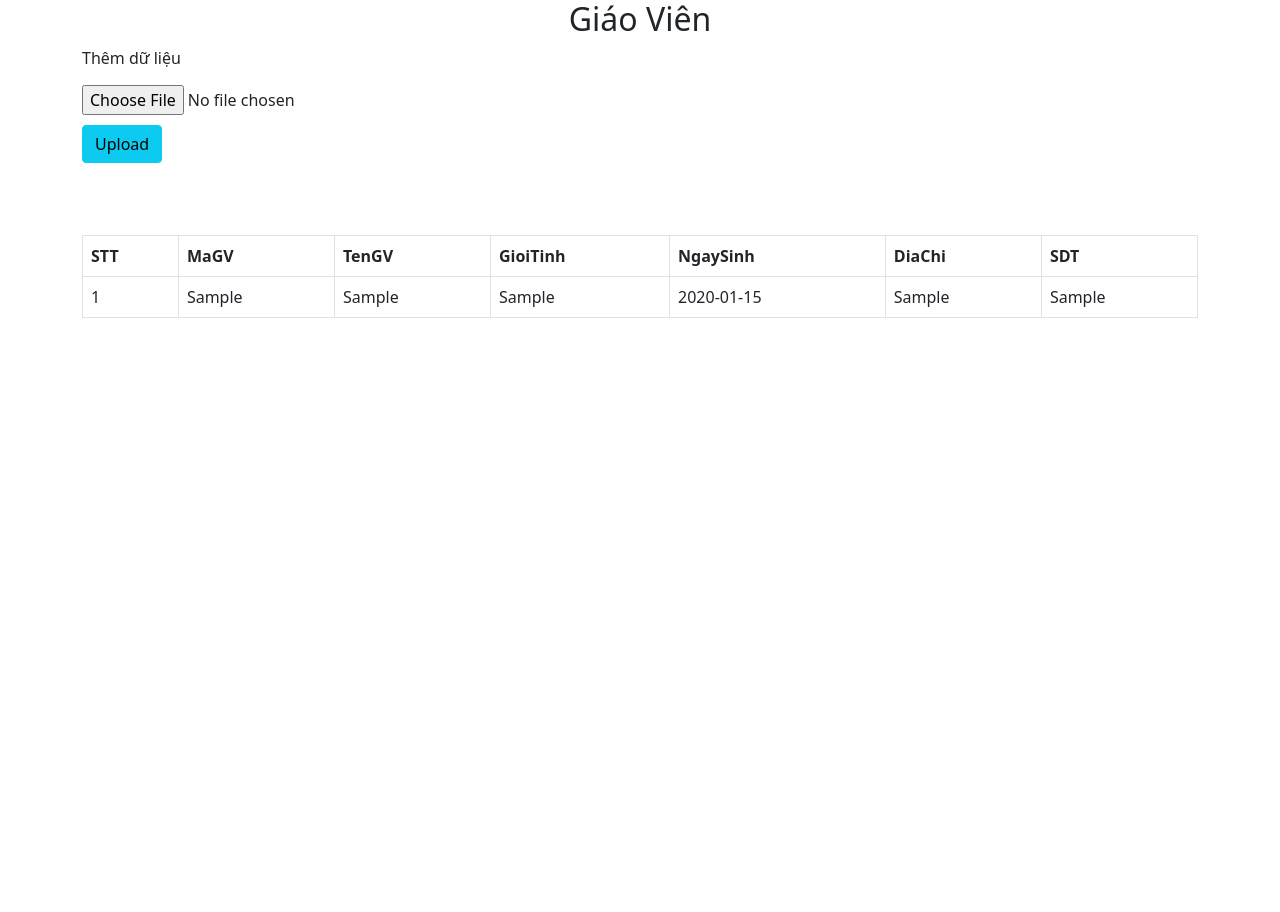
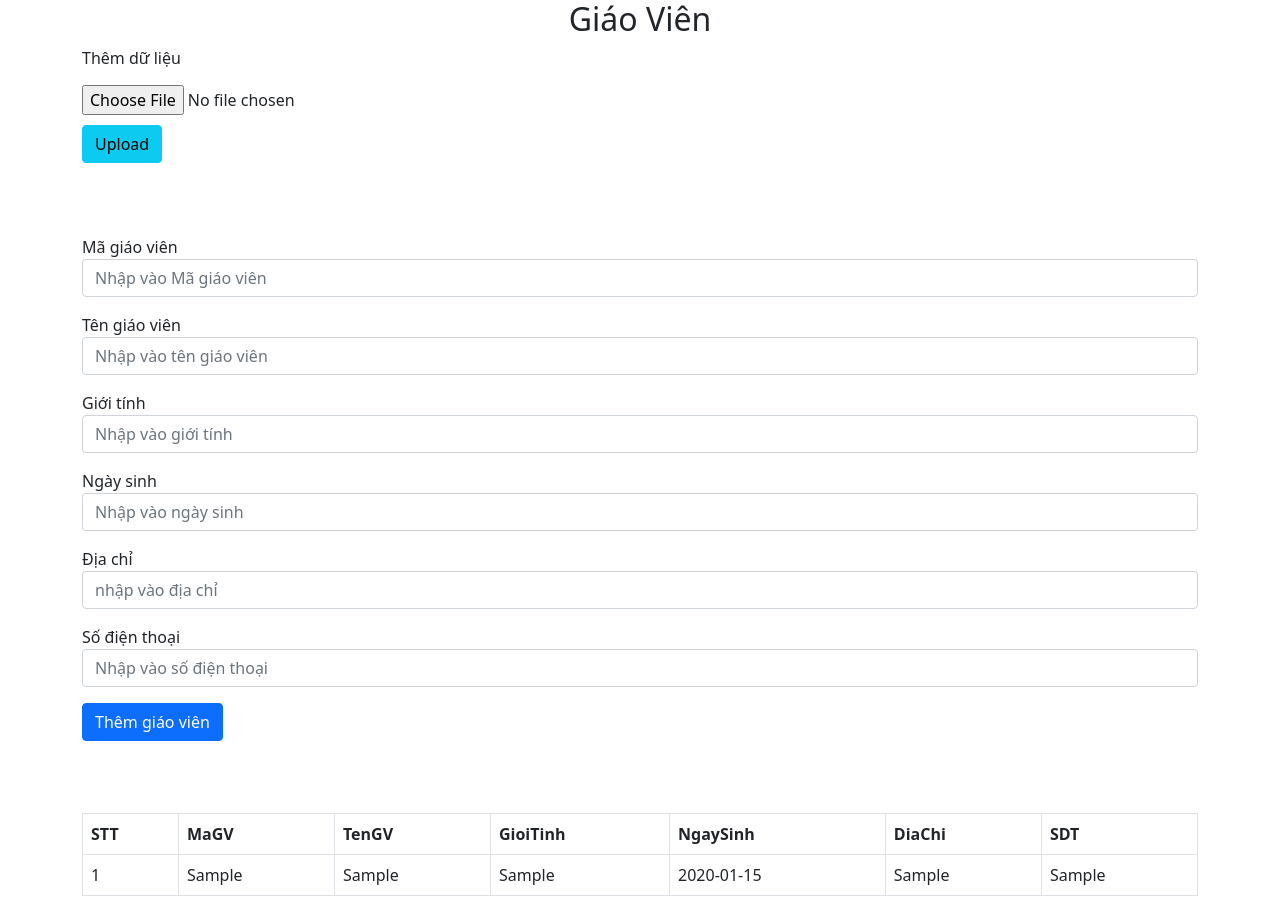
Before and after one commit to khiemcoNY/BTL_CongNgheWeb, a PHP site: page /addgiaovien.php in a window 1280 px wide. Before the commit the page ends 318 px from the top, so only its background shows below. Run offline with PHP 8.4, Linux system fonts and the light colour scheme; tables that the repository leaves empty hold one stand-in row (values such as "Sample post").

Commit message:
Tao form them giao vien

```diff
--- a/De10_QuanLyHocSinhTruongHoc/src/addgiaovien.php
+++ b/De10_QuanLyHocSinhTruongHoc/src/addgiaovien.php
@@ -14,6 +14,7 @@
 </head>
 
 <body>
+
     <div class="container">
 
         <div class="row">
@@ -34,6 +35,34 @@
                             class="btn btn-info" />
                     </div>
                     <div style="clear:both"></div>
+                </form>
+                <br /><br /><br />
+                <form>
+                    <div class="mb-3">
+                        <label for="exampleInputMaGV" >Mã giáo viên</label>
+                        <input type="text" name="MaGV" class="form-control" id="exampleInputMaGV" aria-describedby=""  placeholder="Nhập vào Mã giáo viên" >
+                    </div>
+                    <div class="mb-3">
+                        <label for="exampleInputTenGV" >Tên giáo viên</label>
+                        <input type="text" name="TenGV" class="form-control" id="exampleInputTenGV" aria-describedby=""  placeholder="Nhập vào tên giáo viên">
+                    </div>
+                    <div class="mb-3">
+                        <label for="exampleInputGioiTinh" >Giới tính</label>
+                        <input type="text" name="GioiTinh" class="form-control" id="exampleInputGioiTinh" aria-describedby=""  placeholder="Nhập vào giới tính">
+                    </div>
+                    <div class="mb-3">
+                        <label for="exampleInputNgaySinh" >Ngày sinh</label>
+                        <input type="text" name="NgaySinh" class="form-control" id="exampleInputNgaySinh" aria-describedby=""  placeholder="Nhập vào ngày sinh">
+                    </div>
+                    <div class="mb-3">
+                        <label for="exampleInputDiaChi" >Địa chỉ</label>
+                        <input type="text" name="DiaChi" class="form-control" id="exampleInputDiaChi" aria-describedby=""  placeholder="nhập vào địa chỉ">
+                    </div>
+                    <div class="mb-3">
+                        <label for="exampleInputSDT" >Số điện thoại</label>
+                        <input type="text" name="SDT" class="form-control" id="exampleInputSDT" aria-describedby="" placeholder="Nhập vào số điện thoại" >
+                    </div>
+                    <button type="Thêm" class="btn btn-primary">Thêm giáo viên</button>
                 </form>
                 <br /><br /><br />
                 <div class="table-responsive" id="employee_table">
```
Lines whose indentation alone changed are shown as unchanged.
